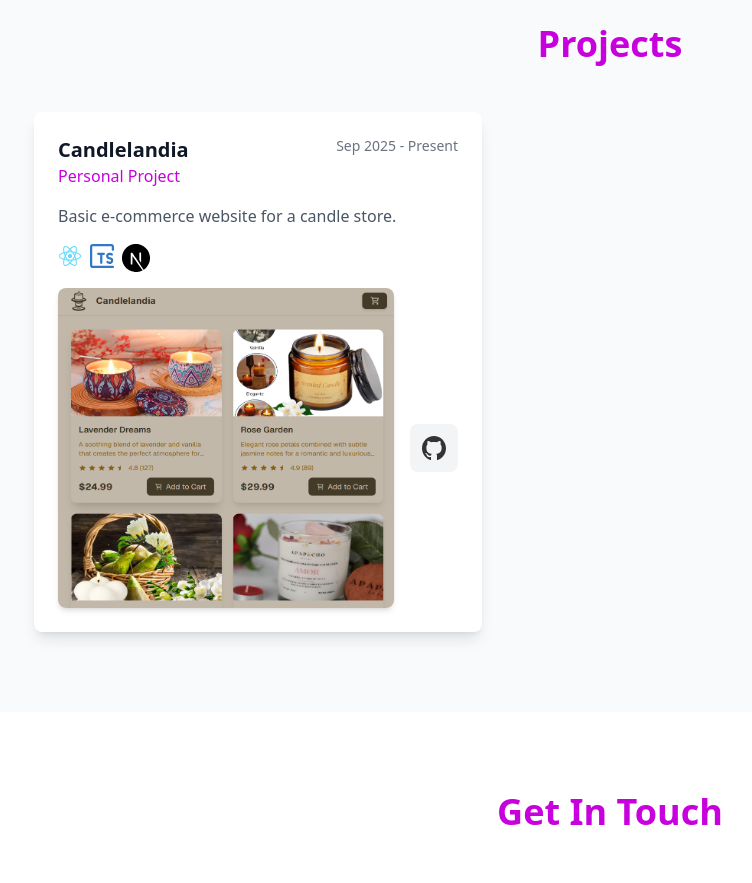
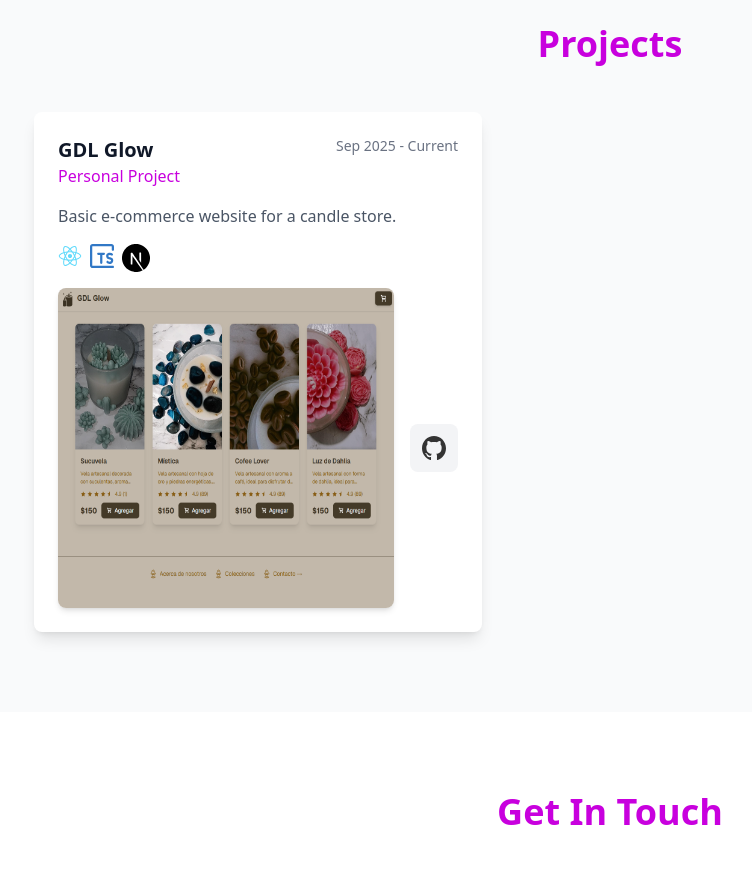
Before and after one commit to JoseRules/portfolio, a React (Vite) app: page / in a window 1280 px wide. Shown: the part 2500-3383 px from the top of the page, without its empty margins (30-782 px from the left). Built offline with nearby package versions, Linux system fonts and the light colour scheme; no server answers.

Commit message:
updating project details

```diff
--- a/src/components/Work.tsx
+++ b/src/components/Work.tsx
@@ -109,7 +109,7 @@ export function Work() {
               {/* Image Section */}
               <div id="work-image-1" className="flex-shrink-0 md:w-80">
                 <a
-                  href=""
+                  href="https://artem-liart.vercel.app/"
                   className="block group transition-transform duration-300 hover:scale-105"
                   target="_blank"
                   rel="noopener noreferrer"
@@ -166,10 +166,10 @@ export function Work() {
          <div className="bg-white dark:bg-gray-800 p-6 rounded-lg shadow-lg max-w-md">
            <div className="flex justify-between items-start mb-4">
              <div>
-               <h3 className="text-xl font-semibold text-gray-900 dark:text-white">Candlelandia</h3>
+               <h3 className="text-xl font-semibold text-gray-900 dark:text-white">GDL Glow</h3>
                <p className="text-fuchsia-600 font-medium">Personal Project</p>
              </div>
-             <span className="text-sm text-gray-500 dark:text-gray-400">Sep 2025 - Present</span>
+             <span className="text-sm text-gray-500 dark:text-gray-400">Sep 2025 - Current</span>
            </div>
            <p className="text-gray-600 dark:text-gray-300 mb-4">
              Basic e-commerce website for a candle store.
@@ -186,7 +186,7 @@ export function Work() {
           <div className="flex gap-4">
             <div className="flex-1">
               <a
-                href="https://candlelandia.vercel.app/"
+                href="https://www.gdlglow.com/"
                 className="block group transition-transform duration-300 hover:scale-105"
                 target="_blank"
                 rel="noopener noreferrer"
```
Also changed, not shown: src/assets/candlelandia.png, 1 other file (tests, documents, lock files or other folders).
